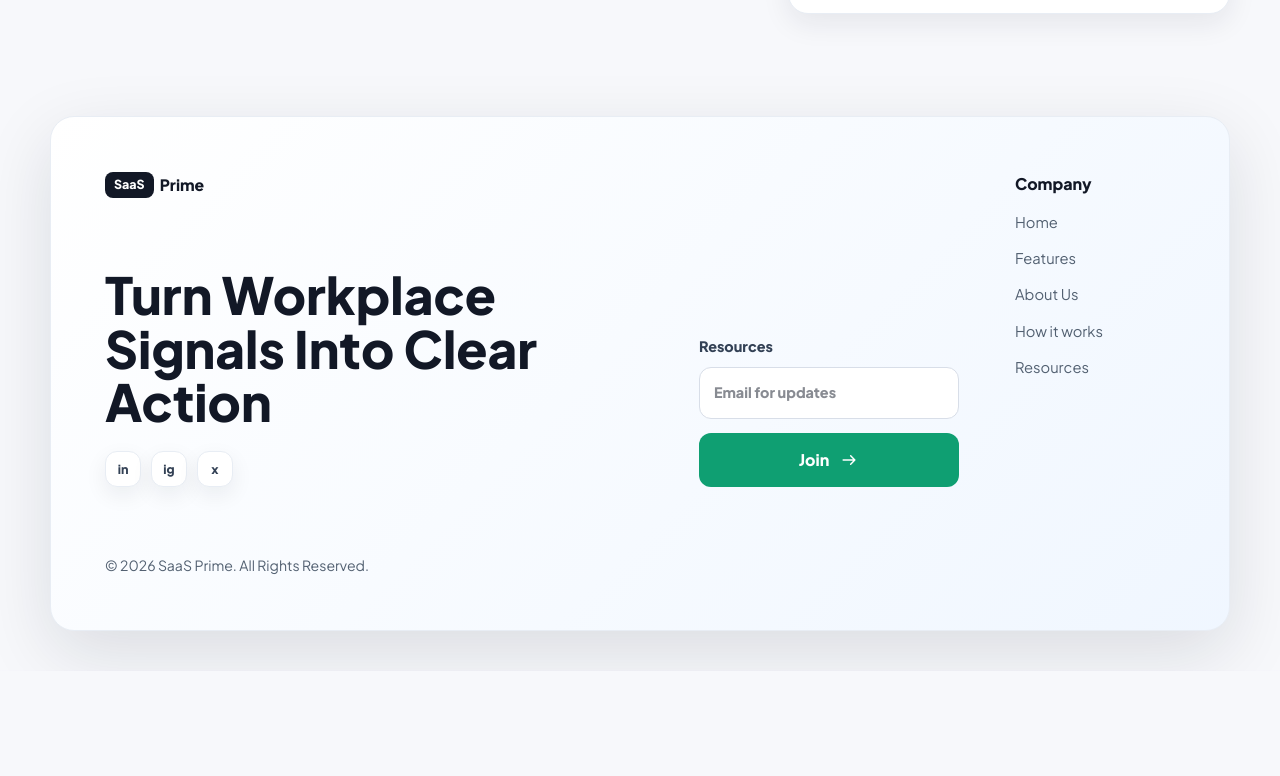
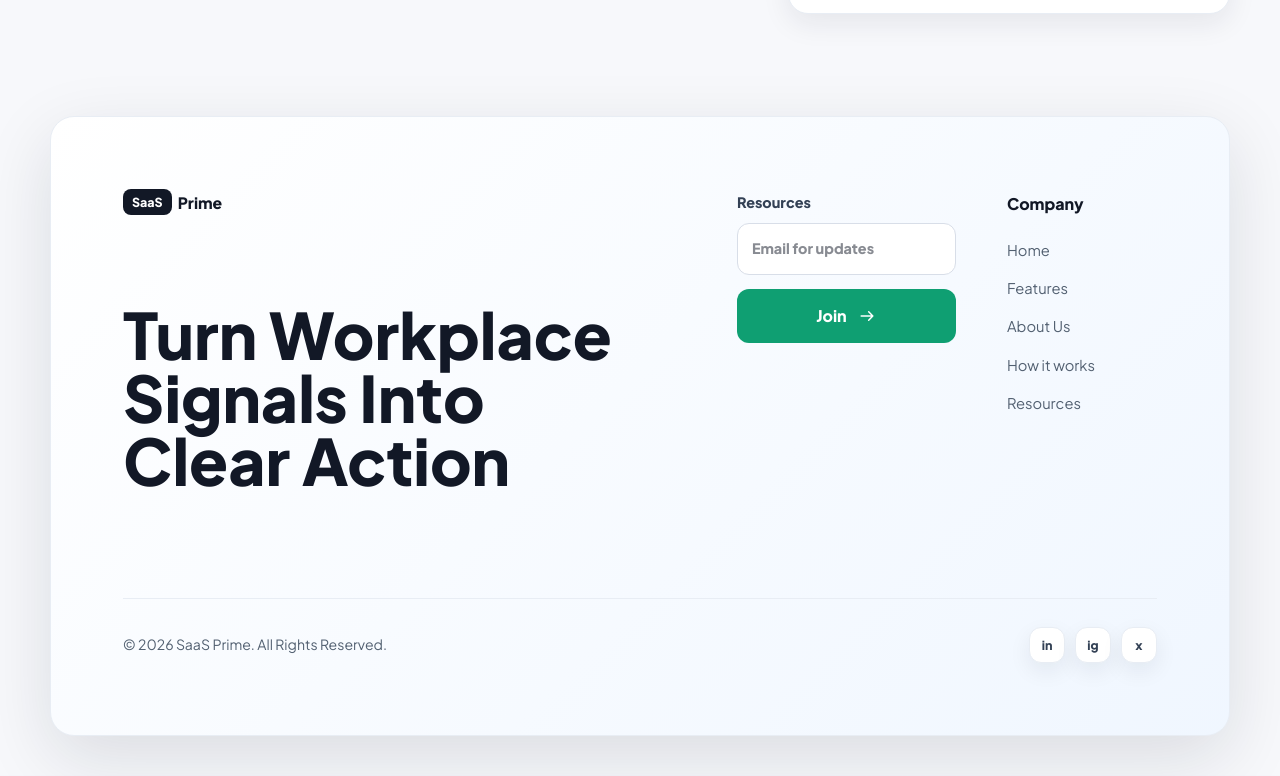
Before and after one commit to fakhrul62/sass-prime, a Next.js app: page / in a window 1280 px wide. Shown: the part 4648-5424 px from the top of the page. Before the commit the page ends 5319 px from the top, so only its background shows below. Built offline with nearby package versions, Linux system fonts and the light colour scheme.

Commit message:
Refine footer layout and alignment

```diff
--- a/src/app/globals.css
+++ b/src/app/globals.css
@@ -865,6 +865,11 @@ img {
   margin: 0;
 }
 
+.demo-section .section-heading p {
+  max-width: 760px;
+  margin-top: 18px;
+}
+
 .demo-form {
   display: grid;
   gap: 16px;
@@ -916,25 +921,39 @@ img {
 
 .footer-panel {
   display: grid;
-  grid-template-columns: minmax(0, 1fr) minmax(260px, 0.42fr) minmax(160px, 0.26fr);
-  gap: clamp(24px, 5vw, 56px);
+  grid-template-columns: minmax(0, 1.15fr) minmax(420px, 0.85fr);
+  gap: clamp(48px, 8vw, 112px);
   margin-top: clamp(64px, 8vw, 104px);
-  padding: clamp(28px, 5vw, 54px);
+  padding: clamp(36px, 6vw, 72px);
   background:
     linear-gradient(135deg, rgba(255, 255, 255, 0.96), rgba(239, 246, 255, 0.94)),
     var(--surface);
 }
 
+.footer-intro {
+  display: flex;
+  flex-direction: column;
+  align-items: flex-start;
+}
+
 .footer-panel h2 {
-  max-width: 680px;
-  margin: 70px 0 0;
-  font-size: clamp(2rem, 4vw, 4rem);
-  line-height: 1.05;
+  max-width: 620px;
+  margin: clamp(48px, 7vw, 88px) 0 0;
+  font-size: clamp(2.8rem, 5vw, 5.2rem);
+  line-height: 0.98;
+}
+
+.footer-side {
+  display: grid;
+  grid-template-columns: minmax(0, 1fr) minmax(150px, 0.5fr);
+  gap: clamp(28px, 4vw, 52px);
+  align-items: start;
+  padding-top: 2px;
 }
 
 .footer-panel nav {
   display: grid;
-  gap: 12px;
+  gap: 20px;
   align-content: start;
   font-size: 0.92rem;
 }
@@ -945,10 +964,23 @@ img {
   font-weight: 850;
 }
 
+.footer-nav-links {
+  display: grid;
+  gap: 14px;
+}
+
+.footer-nav-links a {
+  width: fit-content;
+  color: var(--muted);
+}
+
+.footer-nav-links a:hover {
+  color: var(--primary);
+}
+
 .socials {
   display: flex;
   gap: 10px;
-  margin-top: 22px;
 }
 
 .socials a {
@@ -974,12 +1006,22 @@ img {
 .newsletter {
   display: grid;
   gap: 14px;
-  align-content: end;
+  align-content: start;
+}
+
+.footer-bottom {
+  grid-column: 1 / -1;
+  display: flex;
+  align-items: center;
+  justify-content: space-between;
+  gap: 24px;
+  margin-top: 4px;
+  padding-top: 28px;
+  border-top: 1px solid var(--line-soft);
 }
 
 .copyright {
-  grid-column: 1 / -1;
-  margin: 12px 0 0;
+  margin: 0;
   color: var(--muted);
   font-size: 0.88rem;
 }
@@ -1136,6 +1178,15 @@ img {
   .pricing-section .corner-label {
     grid-column: auto;
   }
+
+  .footer-panel {
+    gap: 44px;
+  }
+
+  .footer-panel h2 {
+    max-width: 720px;
+    margin-top: 42px;
+  }
 }
 
 @media (max-width: 760px) {
@@ -1211,8 +1262,17 @@ img {
     display: none;
   }
 
-  .footer-panel h2 {
-    margin-top: 42px;
+  .footer-side {
+    grid-template-columns: 1fr;
+  }
+
+  .footer-nav-links {
+    grid-template-columns: repeat(2, minmax(0, 1fr));
+  }
+
+  .footer-bottom {
+    align-items: flex-start;
+    flex-direction: column-reverse;
   }
 }
 
--- a/src/app/prime-experience.tsx
+++ b/src/app/prime-experience.tsx
@@ -408,17 +408,13 @@ export default function PrimeExperience({ pageMode = "home" }: { pageMode?: stri
       </section>
 
       <footer className="footer-panel">
-        <div>
+        <div className="footer-intro">
           <Link href="/" className="brand">
             <span>SaaS</span> Prime
           </Link>
           <h2>Turn Workplace Signals Into Clear Action</h2>
-          <div className="socials" aria-label="Social links">
-            <Link href="/resources">in</Link>
-            <Link href="/resources">ig</Link>
-            <Link href="/resources">x</Link>
         </div>
-        </div>
+        <div className="footer-side">
           <form className="newsletter" onSubmit={handleSubscribe}>
             <label>
               Resources
@@ -429,13 +425,23 @@ export default function PrimeExperience({ pageMode = "home" }: { pageMode?: stri
           </form>
           <nav>
             <strong>Company</strong>
+            <div className="footer-nav-links">
               {nav.map(([label, href]) => (
                 <Link key={label} href={href}>
                   {label}
                 </Link>
               ))}
+            </div>
           </nav>
+        </div>
+        <div className="footer-bottom">
           <p className="copyright">© 2026 SaaS Prime. All Rights Reserved.</p>
+          <div className="socials" aria-label="Social links">
+            <Link href="/resources">in</Link>
+            <Link href="/resources">ig</Link>
+            <Link href="/resources">x</Link>
+          </div>
+        </div>
       </footer>
 
       {videoOpen && (
```
Lines whose indentation alone changed are shown as unchanged.
